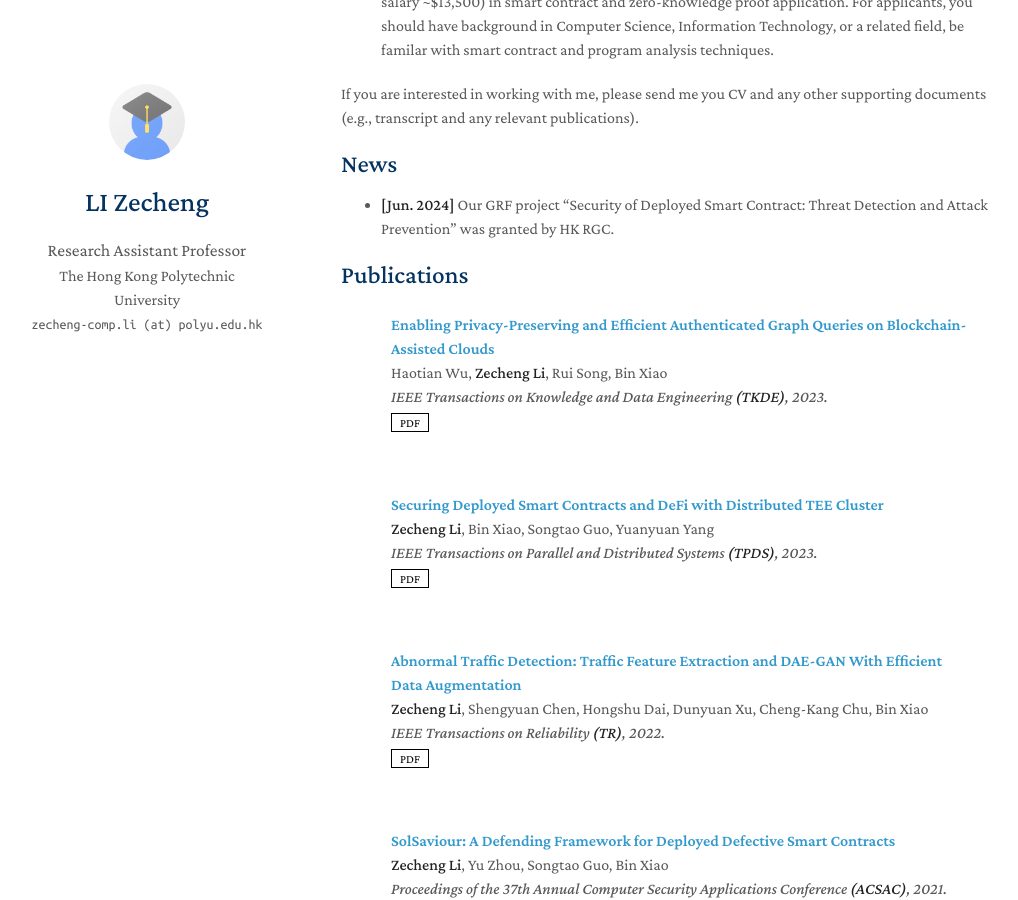
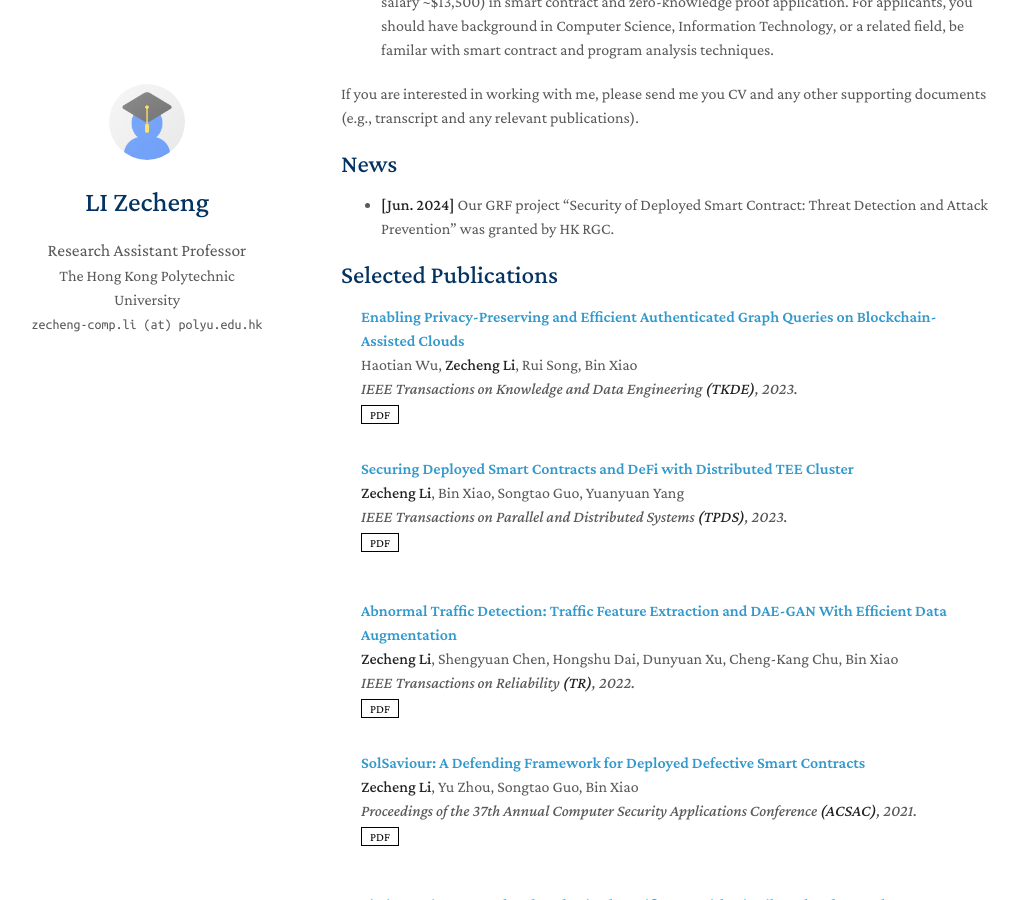
Before and after one commit to archi-cszcli/homepage, a Jekyll site: the page built from index.md, in a window 1280 px wide and 900 px high, scrolled down 620 px. Shown: the whole window, without its empty margins (129-1147 px from the left). Built offline with Jekyll 4.4.1, drawn with Linux system fonts in a browser that asks for light colours; a style sheet for code colours, icons or effects is not loaded; our own code applies the rules of GitHub Pages for plain Markdown files.

Commit message:
Update publications.md

```diff
--- a/_includes/publications.md
+++ b/_includes/publications.md
@@ -1,4 +1,4 @@
-<h2 id="publications" style="margin: 2px 0px -15px;">Publications</h2>
+<h2 id="publications" style="margin: 2px 0px -15px;">Selected Publications</h2>
 
 <div class="publications">
 <ol class="bibliography">
@@ -7,14 +7,14 @@
 
 <li>
 <div class="pub-row">
-  <div class="col-sm-3 abbr" style="position: relative;padding-right: 15px;padding-left: 15px;">
+  <!-- <div class="col-sm-3 abbr" style="position: relative;padding-right: 15px;padding-left: 15px;">
     {% if link.image %}
     <img src="{{ link.image }}" class="teaser img-fluid z-depth-1" style="width=100;height=40%">
     {% endif %}
     {% if link.conference_short %}
     <abbr class="badge">{{ link.conference_short }}</abbr>
     {% endif %}
-  </div>
+  </div> -->
   <div class="col-sm-9" style="position: relative;padding-right: 15px;padding-left: 20px;">
       <div class="title"><a href="{{ link.pdf }}">{{ link.title }}</a></div>
       <div class="author">{{ link.authors }}</div>
```
